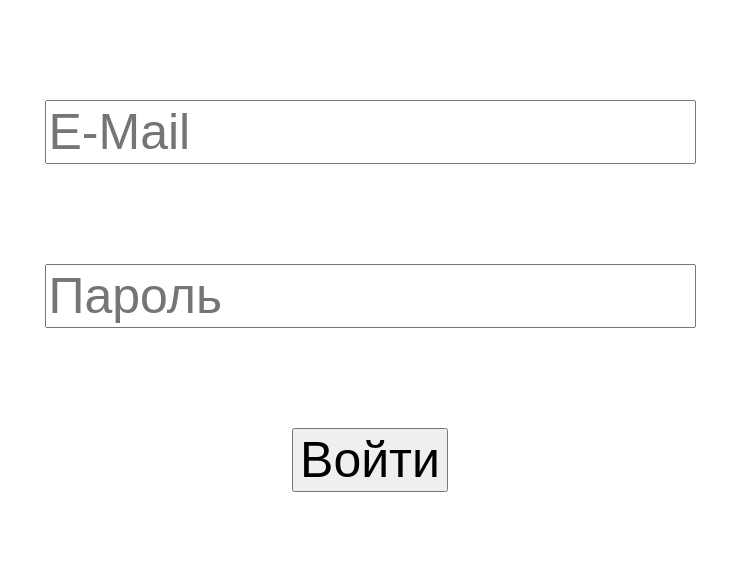
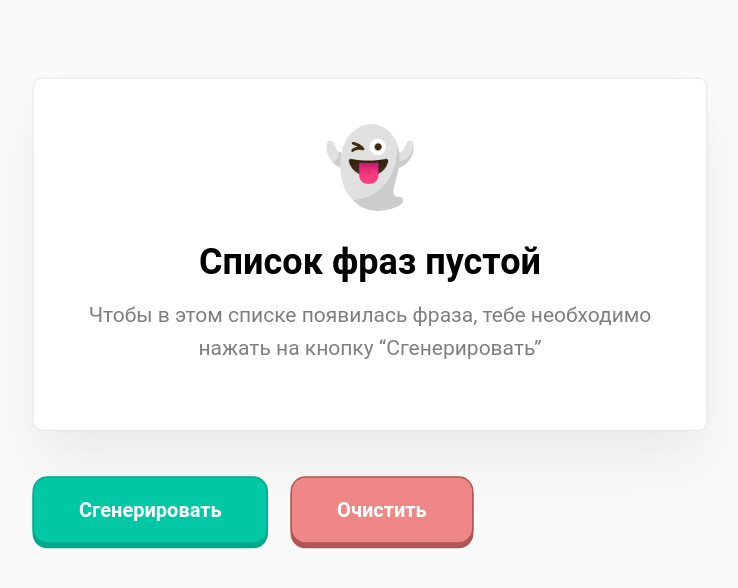
Before and after one commit to VladimirVorobyov/home-work-1, a React (Create React App) app: page / in a window 1280 px wide. Shown: the top 588 px of the page, without its empty margins (270-1008 px from the left). Built offline with nearby package versions, Linux system fonts and the light colour scheme.

Commit message:
Список случайных фраз

```diff
--- a/package.json
+++ b/package.json
@@ -6,6 +6,7 @@
     "@testing-library/jest-dom": "^5.16.1",
     "@testing-library/react": "^11.2.7",
     "@testing-library/user-event": "^12.8.3",
+    "nanoid": "^3.1.30",
     "react": "^17.0.2",
     "react-dom": "^17.0.2",
     "react-scripts": "4.0.3",
--- a/src/index.js
+++ b/src/index.js
@@ -1,7 +1,7 @@
 import React from 'react';
 import ReactDOM from 'react-dom';
 import './index.css';
-import App from './tutorial-2/App';
+import {App} from './tutorial-4/App';
 
 ReactDOM.render(
   <React.StrictMode>
--- /dev/null
+++ b/src/tutorial-4/App.css
@@ -0,0 +1,83 @@
+* {
+  font-family: "Roboto";
+}
+
+body {
+  background-color: #fafafa;
+}
+
+.wrapper {
+  width: 450px;
+  margin: 50px auto;
+  transform: scale(1.5) translateY(70px);
+}
+
+.list {
+  max-height: 400px;
+  overflow: auto;
+  padding: 30px;
+  margin-bottom: 30px;
+}
+.btn {
+  height: 45px;
+  padding: 0 30px;
+  border: 0;
+  border-radius: 10px;
+  margin-right: 15px;
+  font-weight: 600;
+  cursor: pointer;
+  transition: all 0.15s ease;
+}
+.btn:active {
+  transform: translateY(2px);
+  box-shadow: none;
+}
+.btn_generate {
+  background-color: #00c8a4;
+  color: #fff;
+  box-shadow: 0 3px 0 #00a98b;
+  border: 1px solid #00a98b;
+}
+.btn_clear {
+  background-color: #f08787;
+  box-shadow: 0 3px 0 #b05555;
+  border: 1px solid #b05555;
+  color: #fff;
+}
+
+.block {
+  padding: 15px 30px;
+  background: #ffffff;
+  border: 1px solid #ebebeb;
+  box-sizing: border-box;
+  box-shadow: 0px 9px 24px rgba(0, 0, 0, 0.01),
+    0px 25px 40px rgba(0, 0, 0, 0.05);
+  border-radius: 6px;
+  margin-bottom: 30px;
+}
+.block h3 {
+  font-size: 18px;
+}
+
+.empty-block {
+  text-align: center;
+  padding: 30px;
+}
+.empty-block h2 {
+  font-size: 24px;
+  margin-bottom: 0;
+}
+.empty-block p {
+  margin-top: 10px;
+  font-size: 14px;
+  opacity: 0.5;
+  line-height: 22px;
+}
+.emoji {
+  font-size: 50px;
+}
+
+
+.emoji:after {
+  content: "👻";
+}
--- /dev/null
+++ b/src/tutorial-4/App.jsx
@@ -0,0 +1,32 @@
+import { nanoid } from 'nanoid';
+import React from 'react';
+import './App.css';
+import { EmptyBlock } from './components/EmptyBlock';
+import { Phrase } from './components/Phrase';
+import {adjectivesArr,nounsArr} from './const-word';
+
+export const App = () => {
+  const [route,setRoute]= React.useState('empty');
+  const [words, setWords] = React.useState([]);
+  const getGenerate = ()=>{
+    setRoute('phrase');
+    setWords((prev)=>[...prev,{id:nanoid(),
+      text:
+      `${adjectivesArr[Math.floor(Math.random()*adjectivesArr.length)]}
+       ${adjectivesArr[Math.floor(Math.random()*adjectivesArr.length)]}
+       ${nounsArr[Math.floor(Math.random()*nounsArr.length)]}
+      `}])
+  }
+  const clearList = ()=> {
+    setRoute('empty');
+    setWords([]);
+  }
+  return (
+   <div className="wrapper">
+     {route === 'phrase' && <Phrase words={words} />}
+     {route === 'empty' && <EmptyBlock/>}
+    <button onClick={getGenerate} className="btn btn_generate">Сгенерировать</button>
+    <button onClick={clearList} className="btn btn_clear">Очистить</button>
+  </div>
+  )
+}
--- /dev/null
+++ b/src/tutorial-4/components/EmptyBlock.jsx
@@ -0,0 +1,12 @@
+import React from 'react';
+import '../App.css';
+
+export const EmptyBlock = () => {
+  return (
+  <div className="block empty-block">
+    <div className='emoji'></div>
+    <h2>Список фраз пустой</h2>
+    <p>Чтобы в этом списке появилась фраза, тебе необходимо нажать на кнопку “Сгенерировать”</p>
+  </div>
+  )
+}
--- /dev/null
+++ b/src/tutorial-4/components/Phrase.jsx
@@ -0,0 +1,11 @@
+import React from 'react';
+import '../App.css';
+
+
+export const Phrase = ({words}) => {
+  return (
+    <div className="list">
+      {words.map((word)=><div key={word.id} className="block"><h3>{word.text}</h3></div>)}
+</div>
+  )
+}
--- /dev/null
+++ b/src/tutorial-4/const-word.js
@@ -0,0 +1,44 @@
+export const adjectivesArr = [
+  "абсолютный",
+  "адский",
+  "азартный",
+  "активный",
+  "ангельский",
+  "астрономический",
+  "баснословный",
+  "безбожный",
+  "безбрежный",
+  "безвозвратный",
+  "безграничный",
+  "бездонный",
+  "бездушный",
+  "безжалостный",
+  "замечательно",
+  "замечательный",
+  "записной",
+  "запредельный",
+  "заядлый",
+  "звериный",
+  "зверский",
+  "зеленый",
+  "злой",
+  "злостный",
+  "значительный",
+  "неоспоримый",
+  "неотразимый",
+  "неоценимый",
+  "непередаваемый"
+];
+
+export const nounsArr = [
+  "лгун",
+  "день",
+  "конь",
+  "олень",
+  "человек",
+  "программист",
+  "ребёнок",
+  "конец",
+  "город",
+  "дурак"
+];
```
